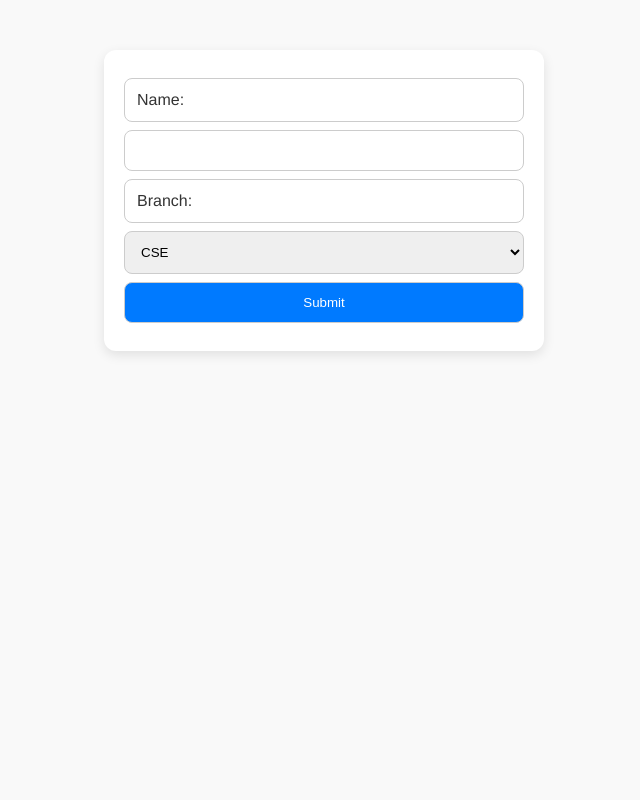
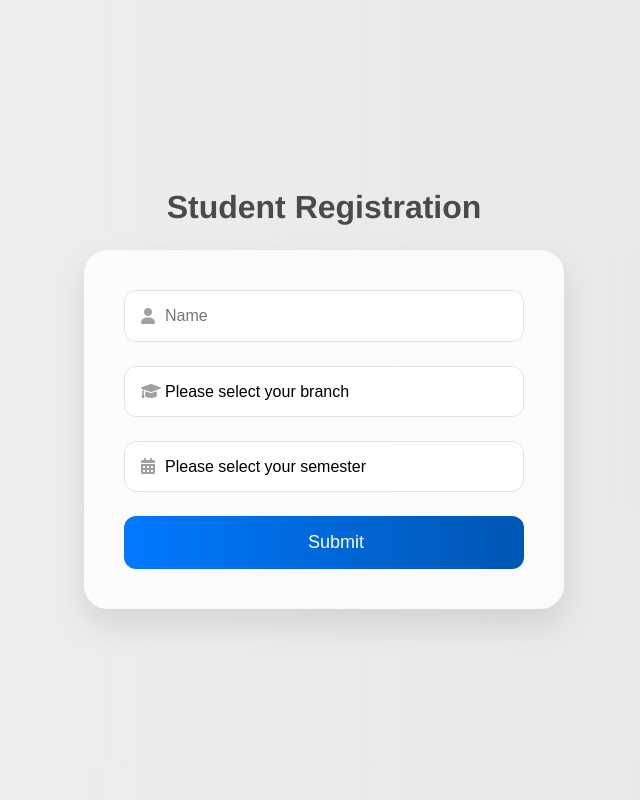
Before and after one commit to Ravi2k3/nmit, a Flask app: page /qrCode in a window 1280 px wide. Shown: the whole page, without its empty margins (316-956 px from the left). Run offline with Flask 3, Linux system fonts and the light colour scheme.

Commit message:
Somme changes: 	modified:   app.py 	modified:   instance/students.db 	modified:   templates/counter.html 	modified:   templates/qrCode.html

```diff
--- a/app.py
+++ b/app.py
@@ -10,6 +10,7 @@ class Student(db.Model):
     id = db.Column(db.Integer, primary_key=True)
     name = db.Column(db.String(50), nullable=False, unique=True)
     branch = db.Column(db.String(50), nullable=False)
+    semester = db.Column(db.String(50), nullable=False)
 
 def create_tables():
     with app.app_context():
@@ -20,6 +21,7 @@ def qr_code_page():
     if request.method == 'POST':
         name = request.form.get('name')
         branch = request.form.get('branch')
+        semester = request.form.get('semester')
 
         if not name or not branch:
             return "Invalid data", 400
@@ -28,7 +30,7 @@ def qr_code_page():
             flash("Name already exists!")
             return render_template('qrCode.html')
 
-        new_student = Student(name=name, branch=branch)
+        new_student = Student(name=name, branch=branch, semester=semester)
         db.session.add(new_student)
         db.session.commit()
 
@@ -41,7 +43,7 @@ def qr_code_page():
 def get_branch_data(branch):
     students = Student.query.filter_by(branch=branch).all()
     if students:
-        return render_template('counter.html', branch=branch, students=students)
+        return render_template('counter.html', branch=branch, students=students, semester=students[0].semester)
     else:
         return "Invalid branch or no data", 400
 
--- a/templates/counter.html
+++ b/templates/counter.html
@@ -31,7 +31,7 @@
     <h1>{{ branch }} Counter</h1>
     <ol>
         {% for student in students %}
-            <li>{{ student.name }} - {{ student.branch }}</li>
+            <li>{{ student.name }} - {{ student.branch }} - {{ student.semester}}</li>
         {% endfor %}
     </ol>
 </body>
--- a/templates/qrCode.html
+++ b/templates/qrCode.html
@@ -1,46 +1,101 @@
 <!DOCTYPE html>
 <html lang="EN">
-<meta name="viewport" content="width=device-width, initial-scale=1.0">
 <head>
     <title>Branch Selector</title>
+    <link rel="stylesheet" href="https://cdnjs.cloudflare.com/ajax/libs/font-awesome/6.0.0-beta3/css/all.min.css" integrity="sha384-k6RqeWeci5ZR/Lv4MR0sA0FfDOMt23cez/egQFZav5w7d5z/7q5P5K+5fR5F3eO5" crossorigin="anonymous">
     <style>
         body {
             font-family: 'Helvetica Neue', Arial, sans-serif;
-            background-color: #f9f9f9;
-            margin: 50px;
+            background: linear-gradient(to right, #f0f0f0, #e6e6e6);
+            margin: 0;
+            padding: 0;
             color: #333;
+            display: flex;
+            flex-direction: column;
+            align-items: center;
+            justify-content: center;
+            height: 100vh;
+        }
+        h1 {
+            margin-bottom: 24px;
+            color: #4a4a4a;
         }
         form {
-            max-width: 400px;
-            margin: auto;
-            background-color: #ffffff;
-            padding: 20px;
+            width: 400px;
+            background-color: rgba(255, 255, 255, 0.8);
+            backdrop-filter: blur(10px);
+            padding: 40px;
+            border-radius: 24px;
+            box-shadow: 0 16px 32px rgba(0, 0, 0, 0.1);
+            margin-bottom: 24px;  /* Added spacing */
+        }
+        .form-group {
+            position: relative;
+            margin-bottom: 24px;
+            border: 1px solid rgba(0, 0, 0, 0.1);  /* Added outline */
             border-radius: 12px;
-            box-shadow: 0 4px 12px rgba(0, 0, 0, 0.1);
+            overflow: hidden;  /* To apply border-radius to inner items */
         }
-        label, select, input {
+        .form-group i {
+            position: absolute;
+            top: 50%;
+            left: 16px;
+            transform: translateY(-50%);
+            color: #a0a0a0;
+            z-index: 1;  /* Ensure icon stays above the input/select element */
+        }
+        label {
+            display: none;  /* Hide label elements */
+        }
+        select, input {
             display: block;
             width: 100%;
-            padding: 12px;
-            margin: 8px 0;
-            border: 1px solid #ccc;
-            border-radius: 8px;
+            padding: 16px;
+            padding-left: 40px;
+            border: none;
+            background: rgba(255, 255, 255, 0.6);
+            backdrop-filter: blur(4px);
             box-sizing: border-box;
+            transition: all 0.3s ease-in-out;
+            font-size: 16px;
+            z-index: 0;  /* Ensure input/select stays below the icon */
+        }
+        select {
+            appearance: none;
+            cursor: pointer;
+        }
+        select:focus, input:focus {
+            outline: 1px;
+            box-shadow: 1px 1px 1px 2px rgba(0, 122, 255, 0.5);
+            background: rgba(255, 255, 255, 0.8);
         }
         input[type="submit"] {
-            background-color: #007AFF;
+            background: linear-gradient(to right, #007AFF, #0056b3);
             color: white;
             cursor: pointer;
+            font-size: 18px;
+            border-radius: 12px;  /* Added rounded corners */
+            transition: background 0.3s ease-in-out;
+        }
+        input[type="submit"]:hover {
+            background: linear-gradient(to right, #0056b3, #003d7a);
         }
     </style>
 </head>
 <body>
+    <h1>Student Registration</h1>
     <form id="studentForm" method="post" action="/qrCode">
-        <label for="name">Name:</label>
-        <input type="text" id="name" name="name" required>
+        <div class="form-group">
+            <i class="fas fa-user"></i>
+            <label for="name">Name</label>
+            <input type="text" id="name" name="name" placeholder="Name" required>
+        </div>
 
-        <label for="branch">Branch:</label>
-        <select id="branch" name="branch">
+        <div class="form-group">
+            <i class="fas fa-graduation-cap"></i>
+            <label for="branch">Branch</label>
+            <select id="branch" name="branch" required>
+                <option value="" disabled selected>Please select your branch</option>
                 <option value="CSE">CSE</option>
                 <option value="ECE">ECE</option>
                 <option value="ISE">ISE</option>
@@ -50,6 +105,23 @@
                 <option value="MECH">MECH</option>
                 <option value="AERO">AERO</option>
             </select>
+        </div>
+
+        <div class="form-group">
+            <i class="fas fa-calendar-alt"></i>
+            <label for="semester">Semester</label>
+            <select id="semester" name="semester" required>
+                <option value="" disabled selected>Please select your semester</option>
+                <option value="1">1</option>
+                <option value="2">2</option>
+                <option value="3">3</option>
+                <option value="4">4</option>
+                <option value="5">5</option>
+                <option value="6">6</option>
+                <option value="7">7</option>
+                <option value="8">8</option>
+            </select>
+        </div>
 
         <input type="submit" value="Submit">
     </form>
```
Also changed, not shown: instance/students.db. Lines whose indentation alone changed are shown as unchanged.
